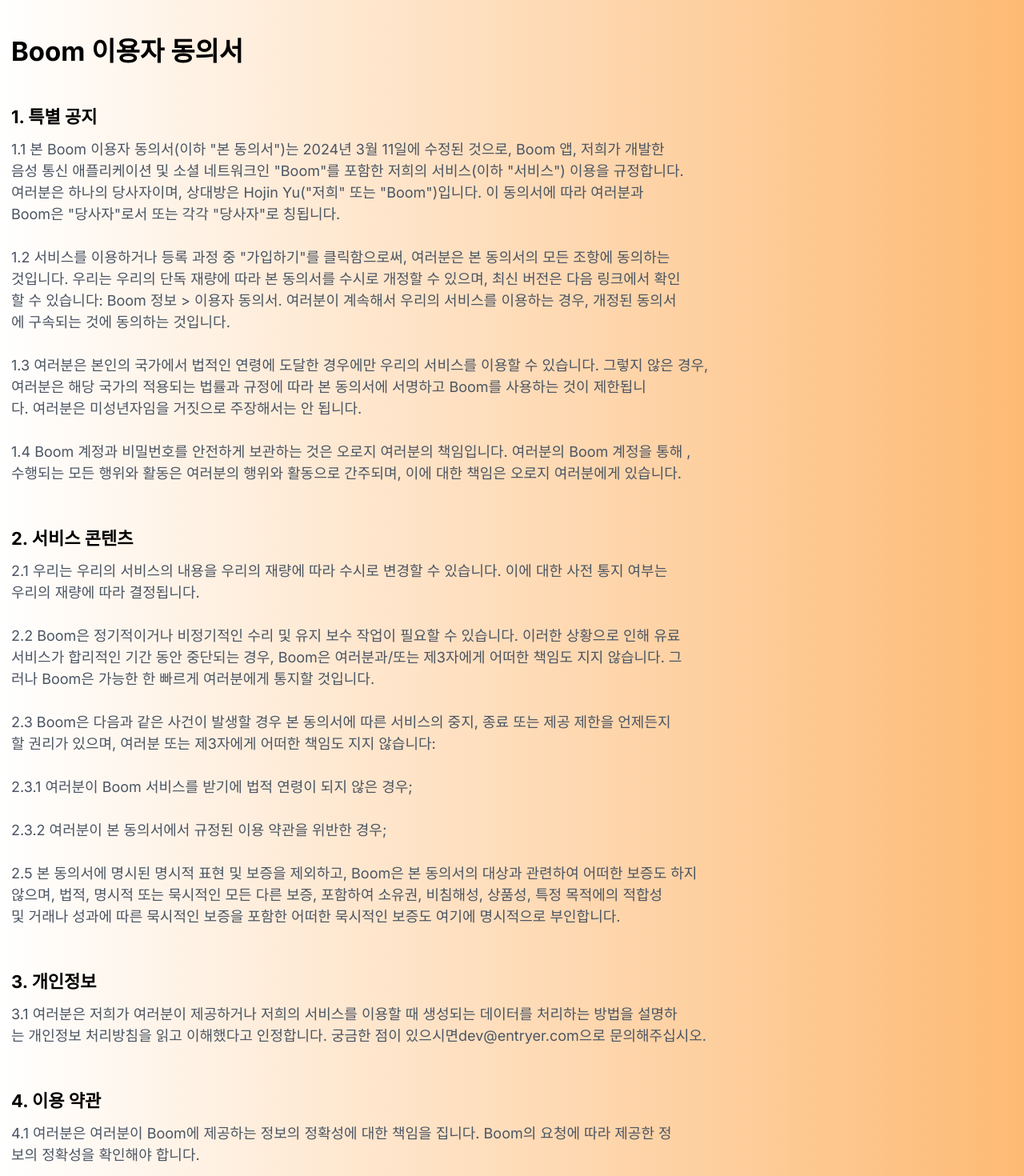
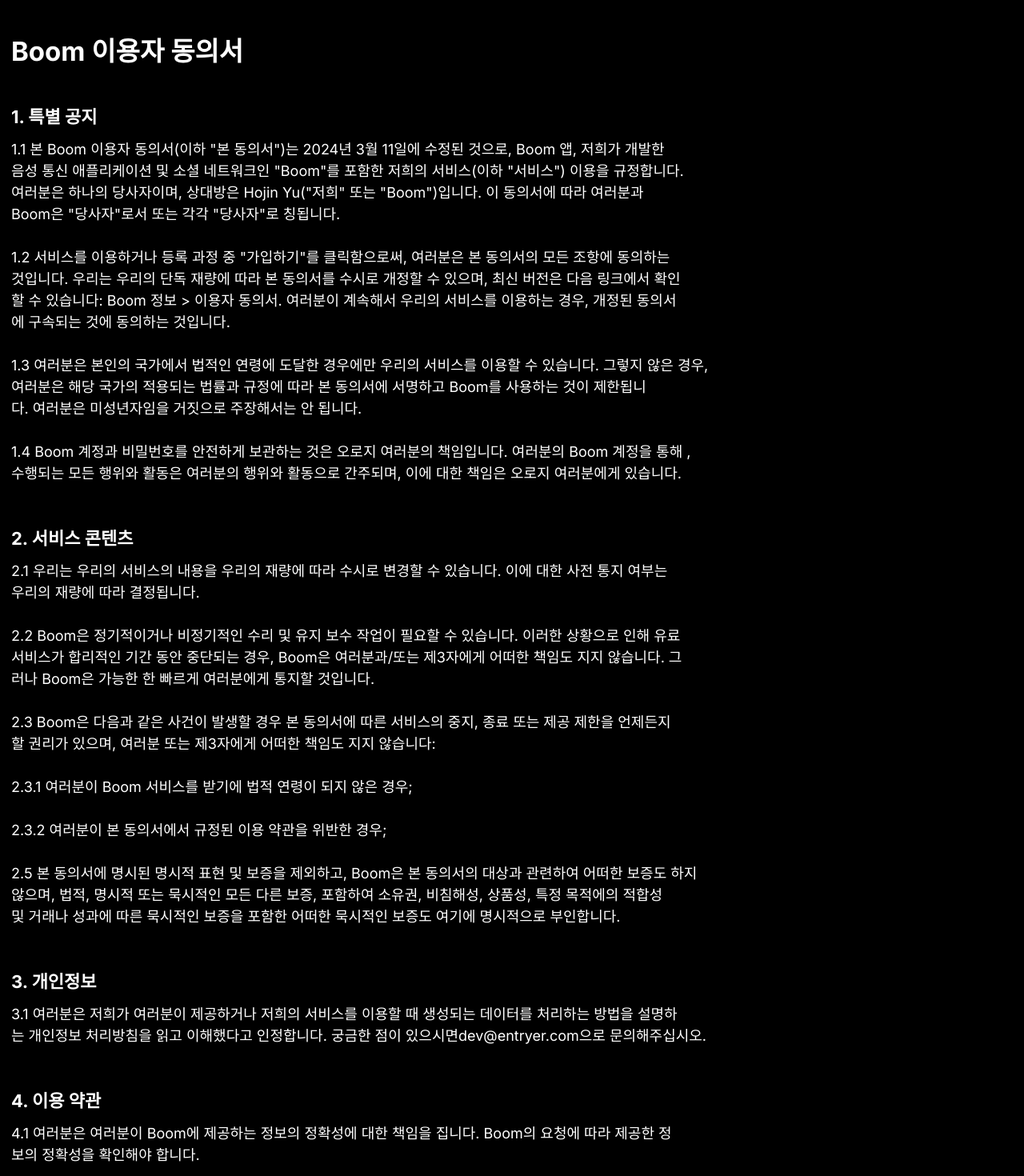
Before and after one commit to gk7734/Terms, a Next.js app: page /terms in a window 1280 px wide. Shown: the top 1470 px of the page at 80% size. Built offline with nearby package versions, Linux system fonts and the light colour scheme.

Commit message:
Update page.tsx

```diff
--- a/src/app/terms/page.tsx
+++ b/src/app/terms/page.tsx
@@ -1,11 +1,11 @@
 export default function Terms() {
     return (
         <div
-            className={`justify-center grid w-auto font-pretendard text-start bg-gradient-to-r from-white to-orange-300 pl-[14px] pr-[14px]`}>
-            <h1 className={`text-[33px] font-bold text-black pt-10 pb-4`}>Boom 이용자 동의서</h1>
+            className={`justify-center grid w-auto font-pretendard text-start bg-gradient-to-r bg-black pl-[14px] pr-[14px]`}>
+            <h1 className={`text-[33px] font-bold text-white pt-10 pb-4`}>Boom 이용자 동의서</h1>
             <br/>
-            <h2 className={`text-black font-bold text-[22px] mb-[10px]`}>1. 특별 공지</h2>
-            <h2 className={`text-gray-600 font-normal text-[18px] pb-7`}>1.1 본 Boom 이용자 동의서(이하 "본 동의서")는 2024년 3월 11일에
+            <h2 className={`text-white font-bold text-[22px] mb-[10px]`}>1. 특별 공지</h2>
+            <h2 className={`text-white font-normal text-[18px] pb-7`}>1.1 본 Boom 이용자 동의서(이하 "본 동의서")는 2024년 3월 11일에
                 수정된
                 것으로, Boom 앱, 저희가 개발한 <br/>
                 음성 통신 애플리케이션 및 소셜 네트워크인 "Boom"를 포함한 저희의 서비스(이하 "서비스") 이용을 규정합니다. <br/>
@@ -24,8 +24,8 @@
                 수행되는 모든 행위와 활동은 여러분의 행위와 활동으로 간주되며, 이에 대한 책임은 오로지 여러분에게 있습니다.<br/>
             </h2>
             <br/>
-            <h2 className={`text-[22px] font-bold text-black mb-[10px]`}>2. 서비스 콘텐츠</h2>
-            <h2 className={`text-gray-600 font-normal text-[18px] pb-7`}>2.1 우리는 우리의 서비스의 내용을 우리의 재량에 따라 수시로 변경할 수 있습니다.
+            <h2 className={`text-[22px] font-bold text-white mb-[10px]`}>2. 서비스 콘텐츠</h2>
+            <h2 className={`text-white font-normal text-[18px] pb-7`}>2.1 우리는 우리의 서비스의 내용을 우리의 재량에 따라 수시로 변경할 수 있습니다.
                 이에
                 대한 사전 통지 여부는 <br/>
                 우리의 재량에 따라 결정됩니다. <br/><br/>
@@ -46,15 +46,15 @@
                 및 거래나 성과에 따른 묵시적인 보증을 포함한 어떠한 묵시적인 보증도 여기에 명시적으로 부인합니다.<br/>
             </h2>
             <br/>
-            <h2 className={`text-[22px] font-bold text-black mb-[10px]`}>3. 개인정보</h2>
-            <h2 className={`text-gray-600 font-normal text-[18px] pb-7`}>3.1 여러분은 저희가 여러분이 제공하거나 저희의 서비스를 이용할 때 생성되는
+            <h2 className={`text-[22px] font-bold text-white mb-[10px]`}>3. 개인정보</h2>
+            <h2 className={`text-white font-normal text-[18px] pb-7`}>3.1 여러분은 저희가 여러분이 제공하거나 저희의 서비스를 이용할 때 생성되는
                 데이터를
                 처리하는 방법을 설명하 <br/>
                 는 개인정보 처리방침을 읽고 이해했다고 인정합니다. 궁금한 점이 있으시면dev@entryer.com으로 문의해주십시오.
             </h2>
             <br/>
-            <h2 className={`text-[22px] font-bold text-black mb-[10px]`}>4. 이용 약관</h2>
-            <h2 className={`text-gray-600 font-normal text-[18px] pb-7`}>4.1 여러분은 여러분이 Boom에 제공하는 정보의 정확성에 대한 책임을 집니다.
+            <h2 className={`text-[22px] font-bold text-white mb-[10px]`}>4. 이용 약관</h2>
+            <h2 className={`text-white font-normal text-[18px] pb-7`}>4.1 여러분은 여러분이 Boom에 제공하는 정보의 정확성에 대한 책임을 집니다.
                 Boom의
                 요청에 따라 제공한 정 <br/>
                 보의 정확성을 확인해야 합니다. <br/><br/>
@@ -109,8 +109,8 @@
                 면책시켜야 합니다.<br/>
             </h2>
             <br/>
-            <h2 className={`text-[22px] font-bold text-black mb-[10px]`}>5. 지적 재산권</h2>
-            <h2 className={`text-gray-600 font-normal text-[18px] pb-7`}>5.1 Boom이 제공하는 서비스 내의 모든 텍스트, 데이터, 이미지, 그래픽,
+            <h2 className={`text-[22px] font-bold text-white mb-[10px]`}>5. 지적 재산권</h2>
+            <h2 className={`text-white font-normal text-[18px] pb-7`}>5.1 Boom이 제공하는 서비스 내의 모든 텍스트, 데이터, 이미지, 그래픽,
                 오디오
                 및/또는 비디오 정보 및 기타 자료는 <br/>
                 Boom의 소유물이며, 저작권, 상표 및/또는 기타 재산권 법에 의해 보호됩니다. 본 약관에 따라 Boom이 여 <br/>
@@ -124,15 +124,15 @@
                 편입시키는 권리를 갖습니다.<br/>
             </h2>
             <br/>
-            <h2 className={`text-[22px] font-bold text-black mb-[10px]`}>6. 서비스 종료</h2>
-            <h2 className={`text-gray-600 font-normal text-[18px] pb-7`}>6.1 여러분은 Boom 서비스와 본 약관을 여러분의 Boom 계정을 철회함으로써
+            <h2 className={`text-[22px] font-bold text-white mb-[10px]`}>6. 서비스 종료</h2>
+            <h2 className={`text-white font-normal text-[18px] pb-7`}>6.1 여러분은 Boom 서비스와 본 약관을 여러분의 Boom 계정을 철회함으로써
                 종료할 수
                 있습니다. 여러분은 다 <br/>
                 음 주소로 연락할 수 있습니다: dev@entryer.com
             </h2>
             <br/>
-            <h2 className={`text-[22px] font-bold text-black mb-[10px]`}>8. 면책 조항</h2>
-            <h2 className={`text-gray-600 font-normal text-[18px] pb-7`}>8.1 Boom 서비스를 사용함에 따라 발생하는 모든 위험에 대해 여러분은 완전히
+            <h2 className={`text-[22px] font-bold text-white mb-[10px]`}>8. 면책 조항</h2>
+            <h2 className={`text-white font-normal text-[18px] pb-7`}>8.1 Boom 서비스를 사용함에 따라 발생하는 모든 위험에 대해 여러분은 완전히
                 책임을
                 집니다. Boom 서비스의 <br/>
                 사용 또는 의존은 여러분의 자체적인 책임 하에 이루어집니다. <br/><br/>
@@ -153,13 +153,13 @@
                 책임도지지 않습니다. 그러나 최대한 가능한 한 Boom은 여러분에게 발생하는 손실과 영향을 합리적으로 최소화하기 위해 노력할 것입니다.<br/>
             </h2>
             <br/>
-            <h2 className={`text-[22px] font-bold text-black mb-[10px]`}>9. 법적 관할권</h2>
-            <h2 className={`text-gray-600 font-normal text-[18px] pb-7`}>9.1 본 계약은 대한민국 법에 따라 해석되고 규율됩니다. 법적 문제 또는 이 계약의
+            <h2 className={`text-[22px] font-bold text-white mb-[10px]`}>9. 법적 관할권</h2>
+            <h2 className={`text-white font-normal text-[18px] pb-7`}>9.1 본 계약은 대한민국 법에 따라 해석되고 규율됩니다. 법적 문제 또는 이 계약의
                 존재, 유효성 또는 종료와 관련 <br/>
                 된 모든 분쟁은 Boom 등록 주소의 관할 인민법원에 회부되어 최종적으로 해결될 것입니다.</h2>
             <br/>
-            <h2 className={`text-[22px] font-bold text-black mb-[10px]`}>10. 기타 조항</h2>
-            <h2 className={`text-gray-600 font-normal text-[18px] pb-7`}>10.1 본 계약은 양 당사자 간 합의된 사항 및 기타 관련 사항의 전부를
+            <h2 className={`text-[22px] font-bold text-white mb-[10px]`}>10. 기타 조항</h2>
+            <h2 className={`text-white font-normal text-[18px] pb-7`}>10.1 본 계약은 양 당사자 간 합의된 사항 및 기타 관련 사항의 전부를
                 구성합니다. 본 계약에 명시된 사항 외에는 본 계약 당사자에게 다른 권리가 인정되지 않습니다. <br/><br/>
 
                 10.2 본 계약의 어떤 조항이라도 관할 권한을 가진 당국에 의해 전체 또는 부분적으로 어떤 이유로든 무효화되거나 강제되는 경우에도, 본 계약의 남은 조항은 유효하고 구속력을
@@ -168,9 +168,9 @@
                 10.3 본 계약 내의 제목은 편의를 위해 설정되었으며, 본 계약의 해석에 있어서는 무시됩니다. <br/><br/>
 
             </h2>
-            <span className={`text-[20px] font-bold text-black`}>Hojin Yu</span> <br/>
+            <span className={`text-[20px] font-bold text-white`}>Hojin Yu</span> <br/>
 
-            <span className={`text-[20px] font-bold text-black pb-10`}>12-9, Janggunbong 3-gil, Gwanak-gu, Seoul, Republic of Korea</span>
+            <span className={`text-[20px] font-bold text-white pb-10`}>12-9, Janggunbong 3-gil, Gwanak-gu, Seoul, Republic of Korea</span>
             <br/>
         </div>
     )
```
